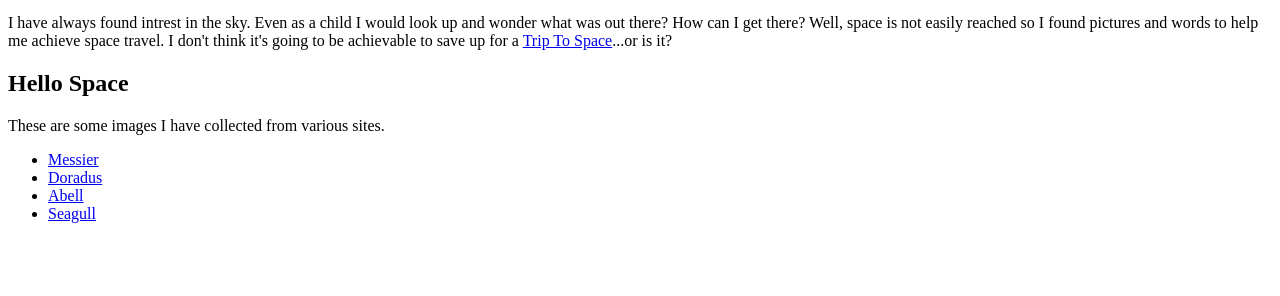
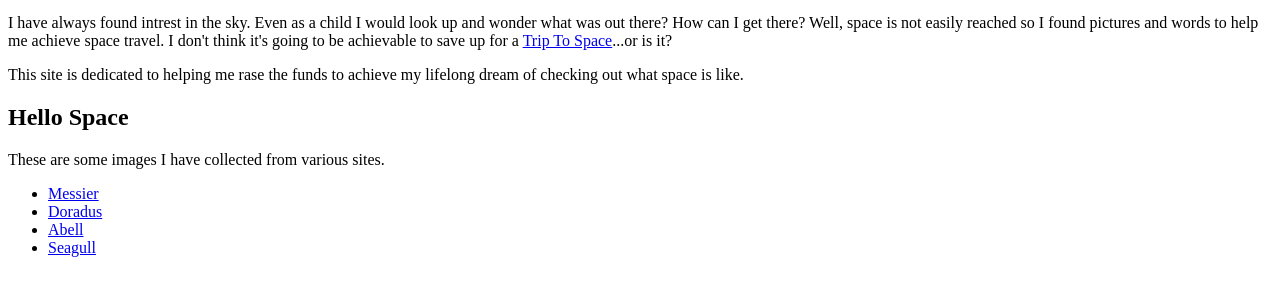
Before and after one commit to IanMedeck/spacesite, a plain HTML site: page index.html in a window 1280 px wide. Shown: the part 136-432 px from the top of the page. Drawn offline with Linux system fonts and the light colour scheme.

Commit message:
added a paragraph

```diff
--- a/index.html
+++ b/index.html
@@ -17,11 +17,13 @@
 		</ul>
 	</nav>
 
-		<p>I have always found intrest in the sky. Even as a child I would look up
+	<p>I have always found intrest in the sky. Even as a child I would look up
 	and wonder what was out there? How can I get there? Well, space is not easily
 	reached so I found pictures and words to help me achieve space travel.
 	I don't think it's going to be achievable to save up for a <a href="http://
 	www.virgingalactic.com/booking/">Trip To Space</a>...or is it?</p>
+	<p>This site is dedicated to helping me rase the funds to achieve my lifelong dream
+	of checking out what space is like.</p>
 	</div>
 
 	<h2>Hello Space</h2>
```
